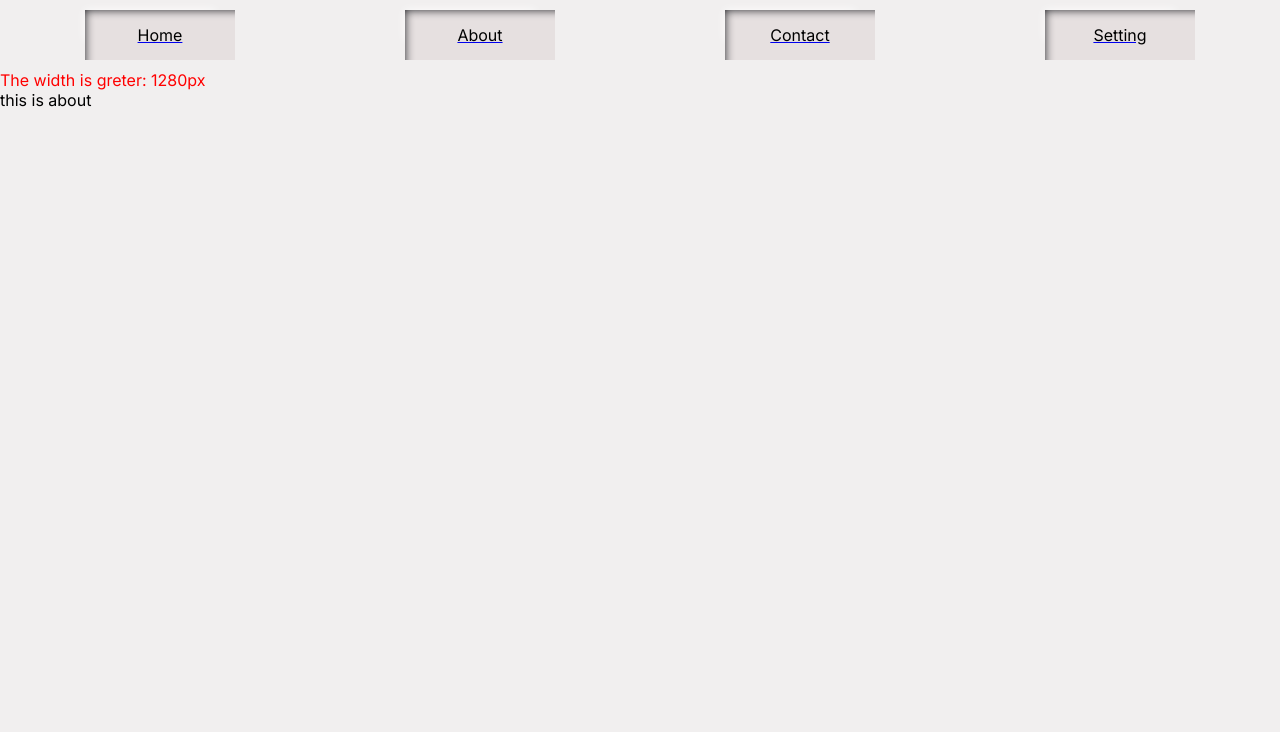
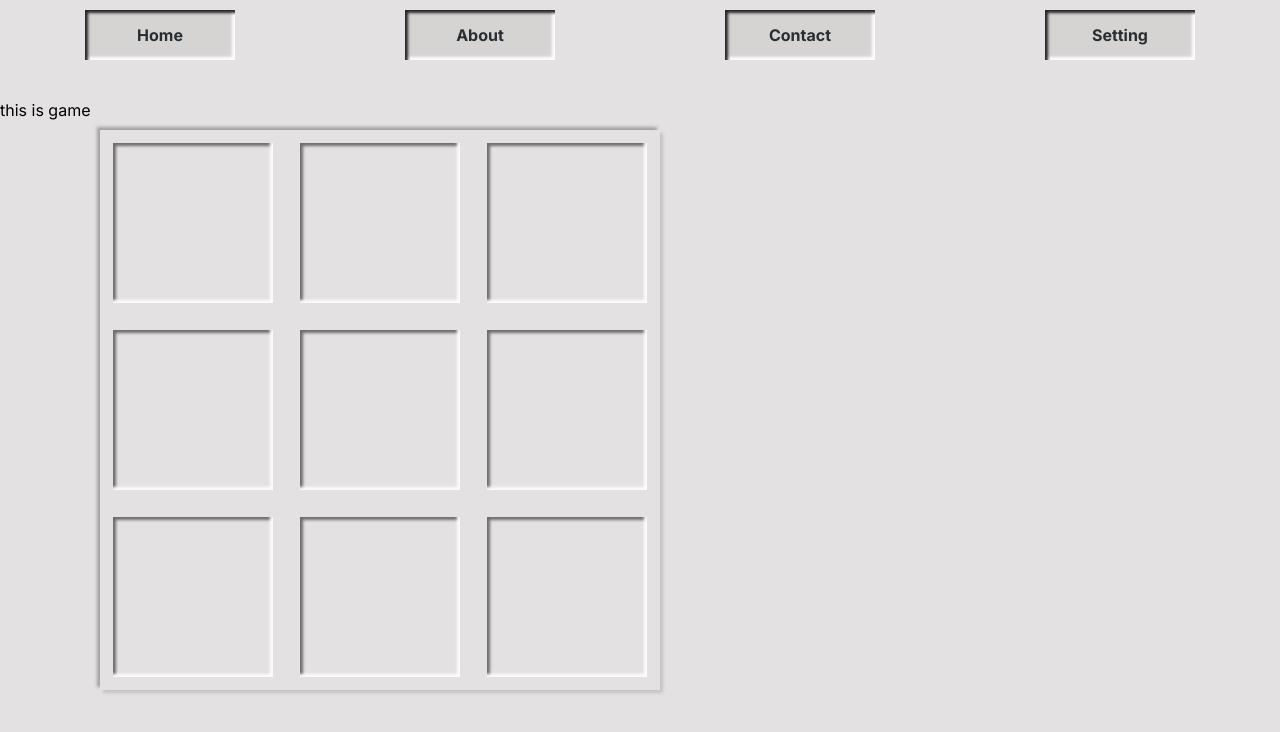
Before and after one commit to vishal730466/next-mobile, a Next.js app: page /about in a window 1280 px wide. Shown: the top 732 px of the page. Built offline with nearby package versions, Linux system fonts and the light colour scheme.

Commit message:
tic-tac-tow

```diff
--- a/src/app/Nav/page.js
+++ b/src/app/Nav/page.js
@@ -52,7 +52,7 @@ export const Nav = () => {
           <Link href="/"> <li className="myul">Setting</li></Link>
         </ul>
         <div ref={divRef} style={{ width: "100%", color: "red" }}>
-          <p>The width is greter: {width}px</p>
+
         </div>
       </div>
 
--- /dev/null
+++ b/src/app/about/game.css
@@ -0,0 +1,38 @@
+*{
+    margin: 0;
+    padding: 0;
+    box-sizing: border-box;
+}
+
+.board{
+    margin: 10px 100px;
+    height: 70vh;
+    width: 70vh;
+
+    display: flex;
+    flex-wrap: wrap;
+    justify-content: space-around;
+    align-items: center;
+    box-shadow: -3px -3px 3px rgb(163, 162, 162),
+         3px 3px 3px rgb(199, 195, 195);
+}
+
+.block{
+    height: 20vh;
+    width: 20vh;
+    display: flex;
+    justify-content: center;
+    align-items: center;
+    font-size: 15vh;
+    color: rgb(126, 38, 22);
+    -webkit-text-stroke:1px rgb(38, 58, 71);
+    box-shadow:inset -3px -3px 3px rgb(253, 252, 252),
+    inset 3px 3px 3px rgb(110, 109, 109);
+
+}
+#flash{
+    position: absolute;
+    width:60vh;
+    height: 35vh;
+    background-color: aqua;
+  }
--- a/src/app/about/page.js
+++ b/src/app/about/page.js
@@ -1,10 +1,109 @@
+'use client'
+import { useState,useEffect  } from 'react';
+import './game.css'
+
+export default function about( ){
+  let myPlayer = "player1";
 
 
-export default function about( ){
+
+    const [visible, setvisible] = useState(false);
+    const [arrayState, setArrayState] = useState(['', '', '', '', '','','' ,'','']);
+    const [Player , setPlayer] = useState("player1")
+    const [WinPlayer, setWinPlayer] = useState('');
+    const [clicked, setClicked] = useState(Array(arrayState.length).fill(false));
+
+
+    useEffect(() => {
+     const a=  isWin();
+     if (a==='X') {
+      setvisible(true);
+      setWinPlayer('Player1');
+     }
+     if (a==='O') {
+      setvisible(true);
+      setWinPlayer('Player2');
+     }
+     console.log("result is ",a)
+      isGameOver();
+    }, [arrayState]);
+
+   const isWin =()=>{
+   // console.log(arrayState[2],arrayState[5],arrayState[8]);
+      if (arrayState[0]===arrayState[1] && arrayState[2]===arrayState[1]) {
+        return arrayState[1];
+      }
+      else if(arrayState[3]===arrayState[4] && arrayState[4]===arrayState[5] && arrayState[4]!==''){return arrayState[4]}
+      else if(arrayState[6]===arrayState[7] && arrayState[7]===arrayState[8] && arrayState[7]!==''){return arrayState[7]}
+      else if(arrayState[0]===arrayState[3] && arrayState[3]===arrayState[6] && arrayState[3]!==''){return arrayState[3]}
+      else if(arrayState[1]===arrayState[4] && arrayState[4]===arrayState[7] && arrayState[4]!==''){return arrayState[4]}
+      else if(arrayState[2]===arrayState[5] && arrayState[5]===arrayState[8] && arrayState[5]!==''){return arrayState[5]}
+      else if(arrayState[0]===arrayState[4] && arrayState[4]===arrayState[8] && arrayState[4]!==''){return arrayState[4]}
+      else if(arrayState[2]===arrayState[4] && arrayState[4]===arrayState[6] && arrayState[4]!==''){return arrayState[4]}
+      else {
+        console.log('draw');
+       return false;
+      }
+    }
+
+    const isGameOver = () => {
+      if( arrayState.every(item => item !== '')){
+        setWinPlayer('Draw');
+       // setvisible(false);
+        console.log('isGameOver');
+
+      }
+
+    };
+    const fun = (a) => {
+
+
+      if (!clicked[a]) {
+        const newClicked = [...clicked];
+        newClicked[a] = true;
+        setClicked(newClicked);
+
+
+      const newArray = [...arrayState];
+
+
+
+      if (Player == "player1") {
+
+
+        newArray[a] = 'X';
+
+      }
+       else {
+
+        newArray[a] = 'O';
+
+      }
+      setArrayState(newArray)
+
+      setPlayer(Player === 'player1' ? 'player2' : 'player1');
+
+    }
+
+
+
+      };
 
     return(
         <div>
-            this is about
+            this is game
+            <div className="board">
+              { visible &&
+            <div id='flash'>
+              Winner is {WinPlayer}
+            </div>
+}
+
+              {arrayState.map((item, index) => (
+          <div key={index} onClick={() => fun(index)} className='block'>{item}</div>
+        ))}
+
+            </div>
 
         </div>
     )
--- a/src/app/globals.css
+++ b/src/app/globals.css
@@ -4,15 +4,15 @@
   box-sizing: border-box;
 }
 body{
-  background-color: rgba(221, 214, 214, 0.39);
+  background-color: rgba(182, 177, 177, 0.374);
 
 }
 .nav{
+  height: 80px;
   display:flex;
   list-style: none;
   justify-content: space-around;
-  margin-top: 10px;
-  margin-bottom: 10px;
+ margin: 10px 0px;
 }
 
 .myul{
@@ -24,23 +24,20 @@ body{
   border: none;
 
   text-decoration: none;
-  background-color: rgb(230, 224, 224);
-  box-shadow:inset 10px 10px 10px -10px rgb(38, 39, 43),
-   -10px -10px 10px -10px rgba(255, 255, 255, 0.9);
-  color: black;
+  background-color: rgba(207, 203, 203, 0.61);
+  box-shadow:inset 3px 3px 3px  rgb(38, 39, 43),
+             inset  -3px -3px 3px white;
+
+  color: rgb(40, 46, 49);
 
 }
-#f{
-  display: flex;
-  justify-content: center;
-  align-items: center;
-  height: 50px;
-  width: 150px;
-  border: none;
+a{
+  text-decoration: none;
+  font-weight: 700;
+}
 
-  text-decoration: none;
-  background-color: rgb(230, 224, 224);
-  box-shadow:inset 10px 10px 10px -10px rgb(38, 39, 43),
-   -10px -10px 10px -10px rgba(255, 255, 255, 0.9);
-  color: black;
+#con{
+  height: 500px;
+  width: 500px;
+  border: 2px solid;
 }
```
Also changed, not shown: public/sea.html (added, +135 -0 lines), src/app/page.js (+5 -5 lines).
